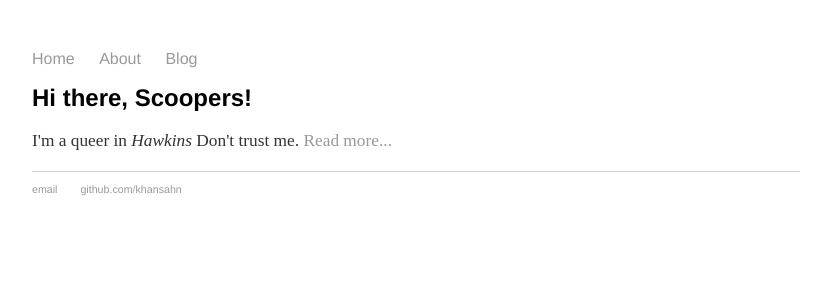
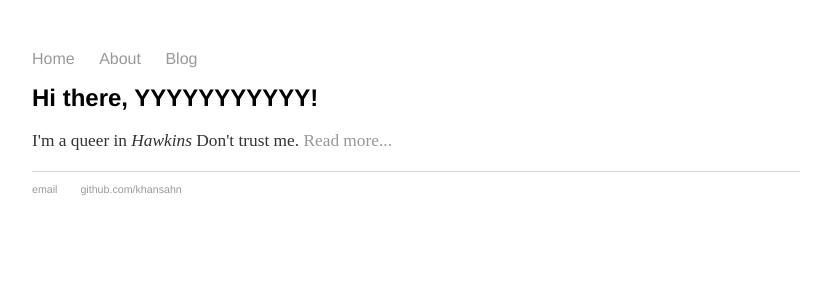
Before and after one commit to khansahn/khansahn.github.io, a Jekyll site: the page built from index.html, in a window 1280 px wide. Shown: the top 300 px of the page, without its empty margins (224-1055 px from the left). Built offline with Jekyll 4.4.1, drawn with Linux system fonts in a browser that asks for light colours.

Commit message:
Update index.html

```diff
--- a/index.html
+++ b/index.html
@@ -3,6 +3,6 @@ layout: default
 title: Ahoy!!
 ---
 <div class="blurb">
-	<h1>Hi there, Scoopers!</h1>
+	<h1>Hi there, YYYYYYYYYYY!</h1>
 	<p>I'm a queer in <em>Hawkins</em> Don't trust me. <a href="/about">Read more...</a></p>
 </div><!-- /.blurb -->
```
